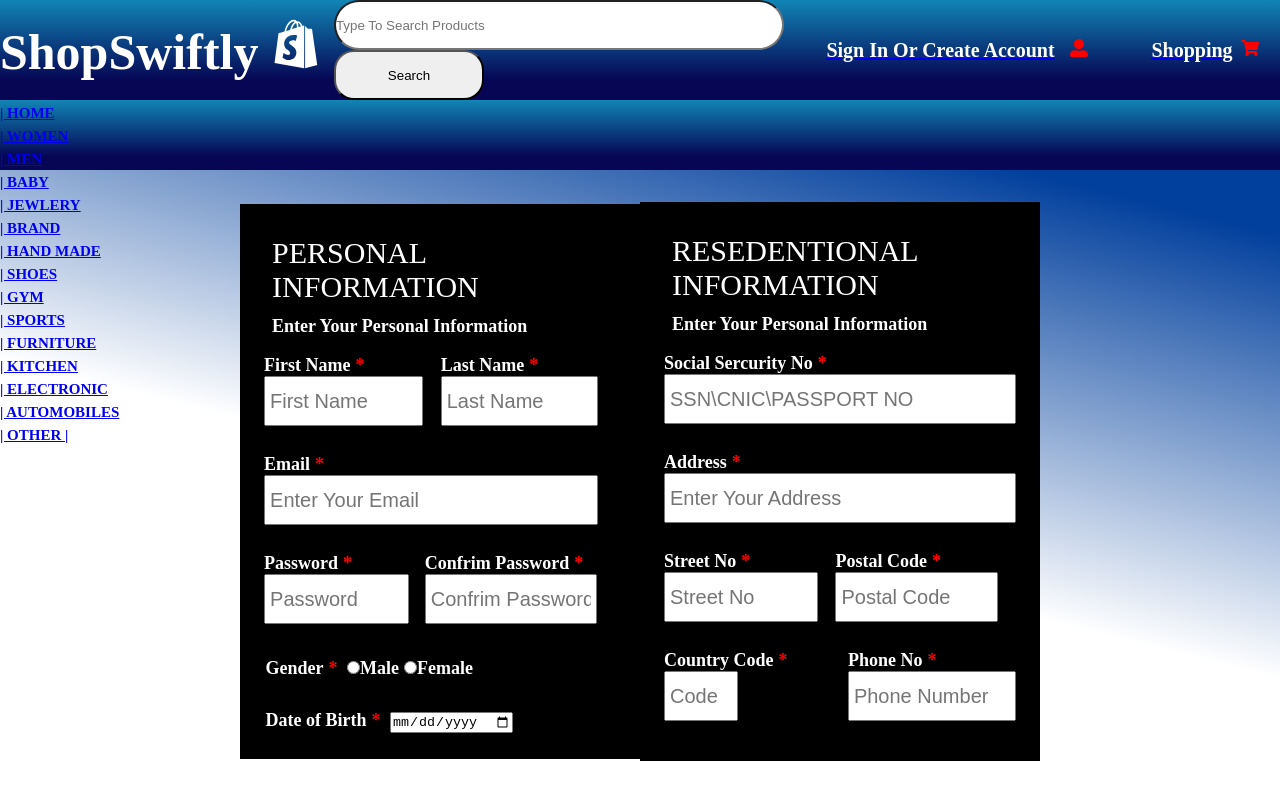
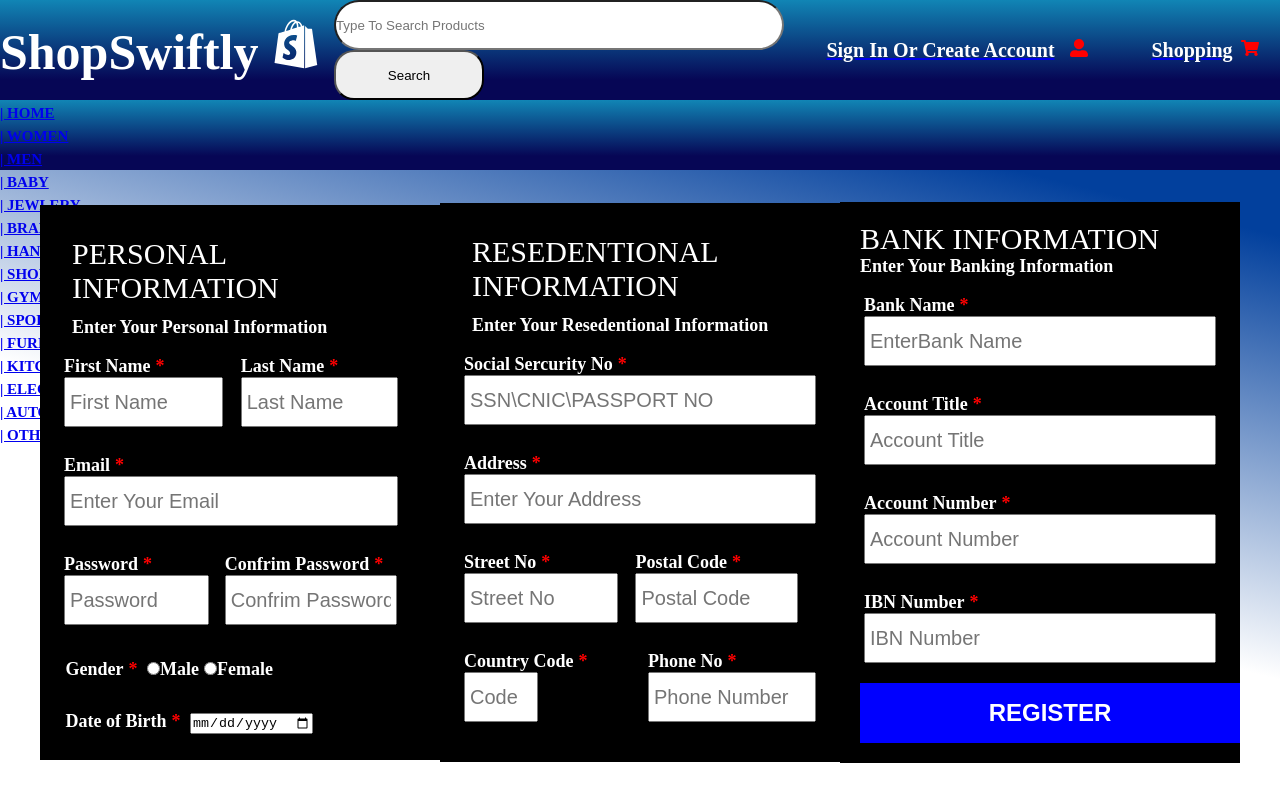
Before and after one commit to iamabd591/ShopSwiftly-Mern-Stack-Ecommerce-Project, a React (Create React App) app in the folder client/: page /SignUp in a window 1280 px wide. Shown: the top 800 px of the page. Built offline with nearby package versions, Linux system fonts and the light colour scheme; the HTML template or start-up script is replaced by a standard one.

Commit message:
complete Sign up page

```diff
--- a/client/src/index.css
+++ b/client/src/index.css
@@ -396,9 +396,31 @@ span {
   width: 100%;
 }
 .bank-info {
-  border: 1px solid black;
+  background: #000;
   width: 33%;
   height: 100%;
+  padding: 20px;
+  color: #fff;
+}
+.bank-info h2 {
+  font-size: 30px;
+  text-transform: uppercase;
+  font-weight: 500;
+}
+.bank-info p {
+  font-size: 18px;
+  font-weight: 600;
+}
+.register-btn {
+  background: #0000ff;
+  color: #fff;
+  height: 60px;
+  width: 380px;
+  font-size: 24px;
+  text-transform: uppercase;
+  font-weight: 700;
+  border: none;
+  outline: none;
 }
 .main {
   display: flex;
--- a/client/src/pages/Signup.js
+++ b/client/src/pages/Signup.js
@@ -1,5 +1,4 @@
 import React from "react";
-import { NavLink } from "react-router-dom";
 import Layout from "../components/layout/Layout";
 
 function Signup() {
@@ -7,7 +6,6 @@ function Signup() {
     <Layout>
       <div className="signup-main">
         <form method="post" action="#">
-
           <div className="personal-info">
             <h2>Personal Information</h2>
             <p>Enter Your Personal Information</p>
@@ -88,19 +86,19 @@ function Signup() {
               <label>
                 Date of Birth<span>* </span>
               </label>
-              <input type="date"  />
+              <input type="date" />
             </div>
           </div>
 
           <div className="residitional-info">
             <h2>Resedentional Information</h2>
-            <p>Enter Your Personal Information</p>
+            <p>Enter Your Resedentional Information</p>
 
             <div className="address-info">
               <div className="address">
                 <div>
                   <label>
-                  Social Sercurity No<span>*</span>
+                    Social Sercurity No<span>*</span>
                   </label>
                 </div>
                 <div>
@@ -165,7 +163,7 @@ function Signup() {
                   />
                 </div>
                 <div className="phone-no">
-                <label>
+                  <label>
                     Phone No<span>*</span>
                   </label>
                   <input
@@ -178,6 +176,79 @@ function Signup() {
               </div>
             </div>
           </div>
+
+          <div className="bank-info">
+            <h2>Bank Information</h2>
+            <p>Enter Your Banking Information</p>
+
+            <div className="address-info">
+              <div className="address">
+                <div>
+                  <label>
+                    Bank Name<span>*</span>
+                  </label>
+                </div>
+                <div>
+                  <input
+                    type="text"
+                    placeholder="EnterBank Name"
+                    required
+                    autoCapitalize="off"
+                  />
+                </div>
+              </div>
+              <div className="address">
+                <div>
+                  <label>
+                    Account Title<span>*</span>
+                  </label>
+                </div>
+                <div>
+                  <input
+                    type="text"
+                    placeholder="Account Title"
+                    required
+                    autoCapitalize="off"
+                  />
+                </div>
+              </div>
+
+              <div className="address">
+                <div>
+                  <label>
+                    Account Number<span>*</span>
+                  </label>
+                </div>
+                <div>
+                  <input
+                    type="text"
+                    placeholder="Account Number"
+                    required
+                    autoCapitalize="off"
+                  />
+                </div>
+              </div>
+
+              <div className="address">
+                <div>
+                  <label>
+                    IBN Number<span>*</span>
+                  </label>
+                </div>
+                <div>
+                  <input
+                    type="text"
+                    placeholder="IBN Number"
+                    required
+                    autoCapitalize="off"
+                  />
+                </div>
+              </div>
+            </div>
+            <div className="">
+              <button className="register-btn"> Register</button>
+            </div>
+          </div>
         </form>
       </div>
     </Layout>
```
